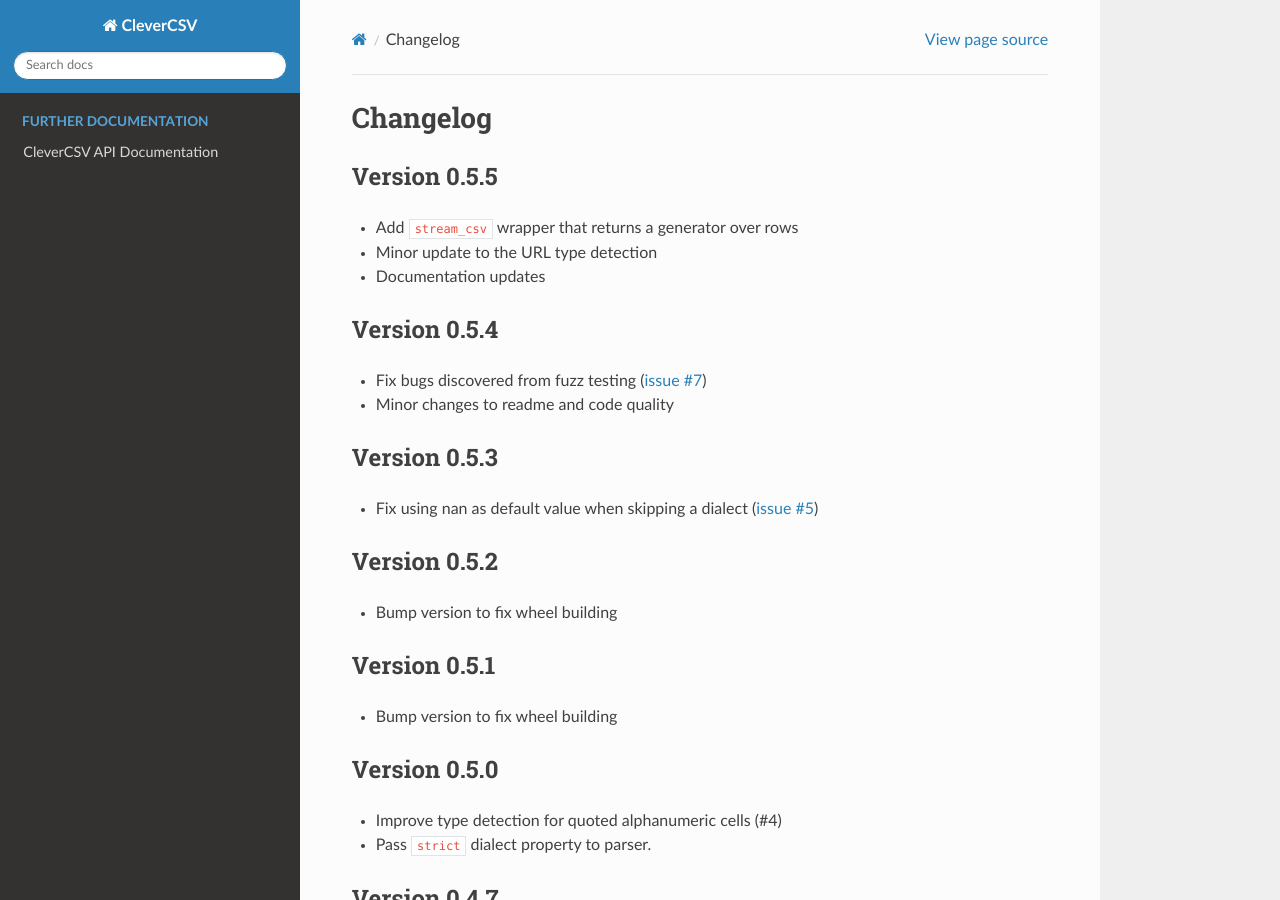
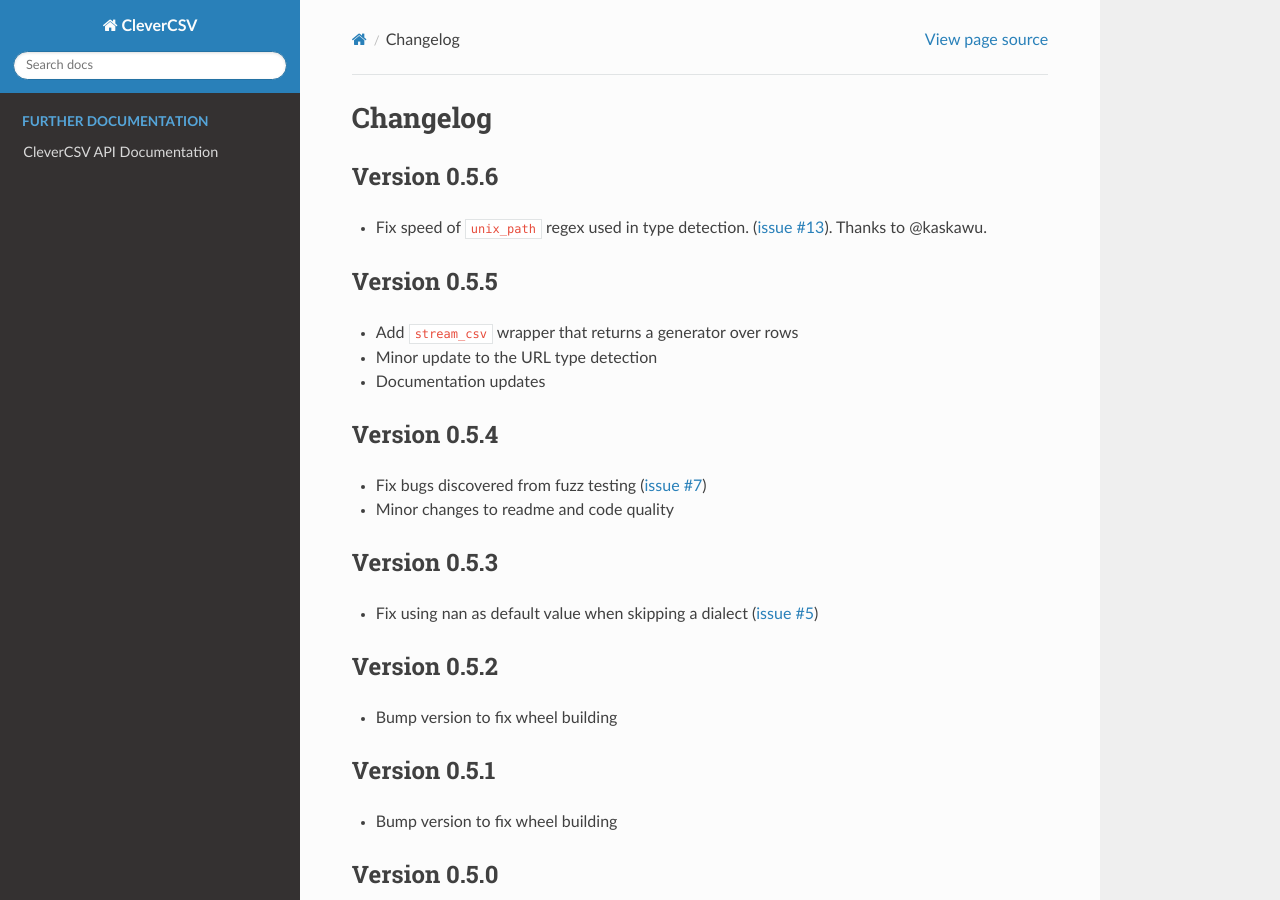
Before and after one commit to alan-turing-institute/CleverCSV, a Sphinx documentation site: the page built from docs/CHANGELOG.rst, in a window 1280 px wide and 900 px high. Built offline with Sphinx 7.4.7 and the Read the Docs theme 2.0.0, drawn with Linux system fonts in a browser that asks for light colours; pages that are not in the unit, such as notebooks, are missing from menus.

Commit message:
CleverCSV Release 0.5.6
* Fix speed of ``unix_path`` regex used in type detection. ([issue
  #13](https://github.com/alan-turing-institute/CleverCSV/issues/13)). Thanks
  to @kaskawu.

```diff
--- a/docs/CHANGELOG.rst
+++ b/docs/CHANGELOG.rst
@@ -1,6 +1,14 @@
 
 Changelog
 =========
+
+Version 0.5.6
+-------------
+
+
+* Fix speed of ``unix_path`` regex used in type detection. (\ `issue
+  #13 <https://github.com/alan-turing-institute/CleverCSV/issues/13>`_\ ). Thanks
+  to @kaskawu.
 
 Version 0.5.5
 -------------
```
Also changed, not shown: CHANGELOG.md (+6 -0 lines).
